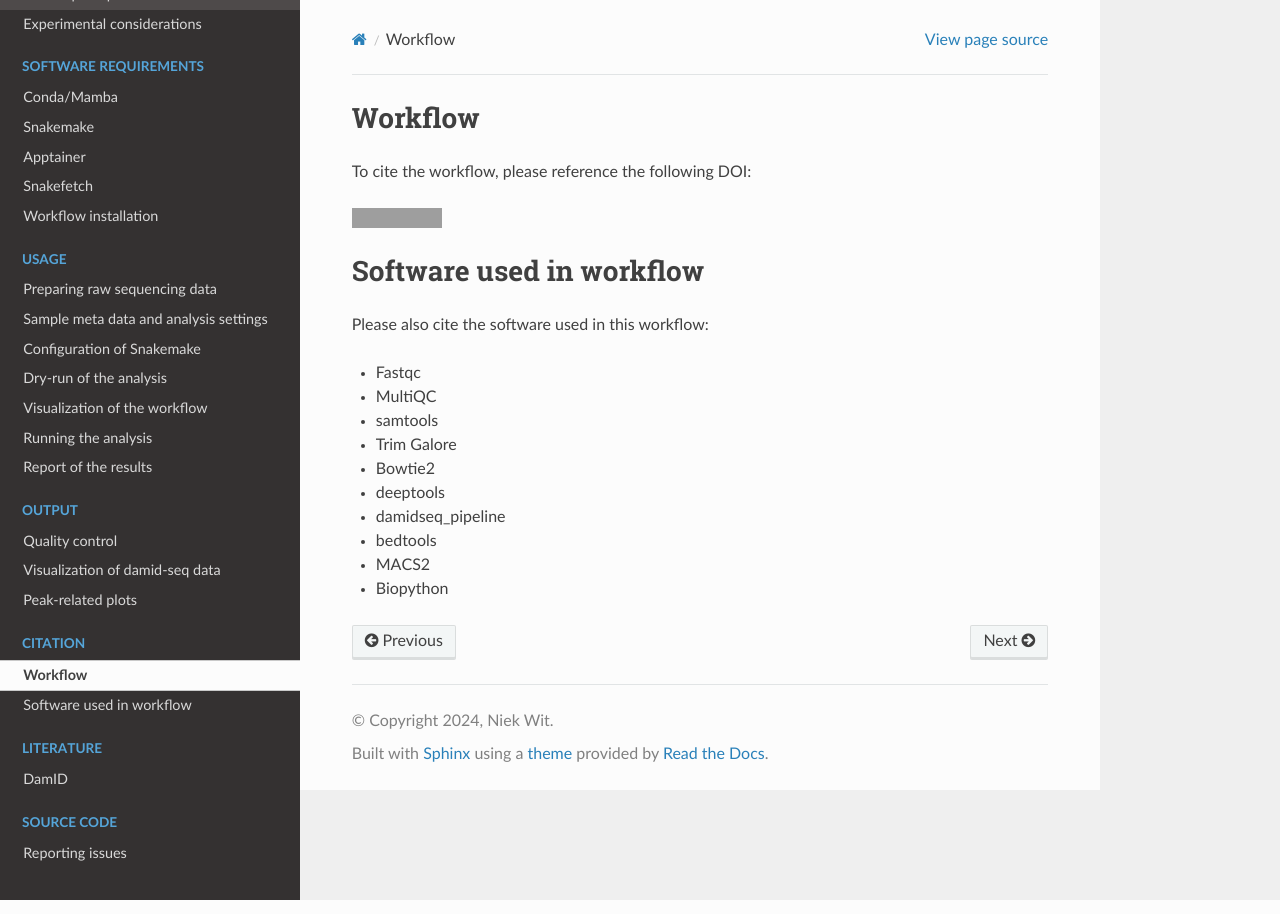
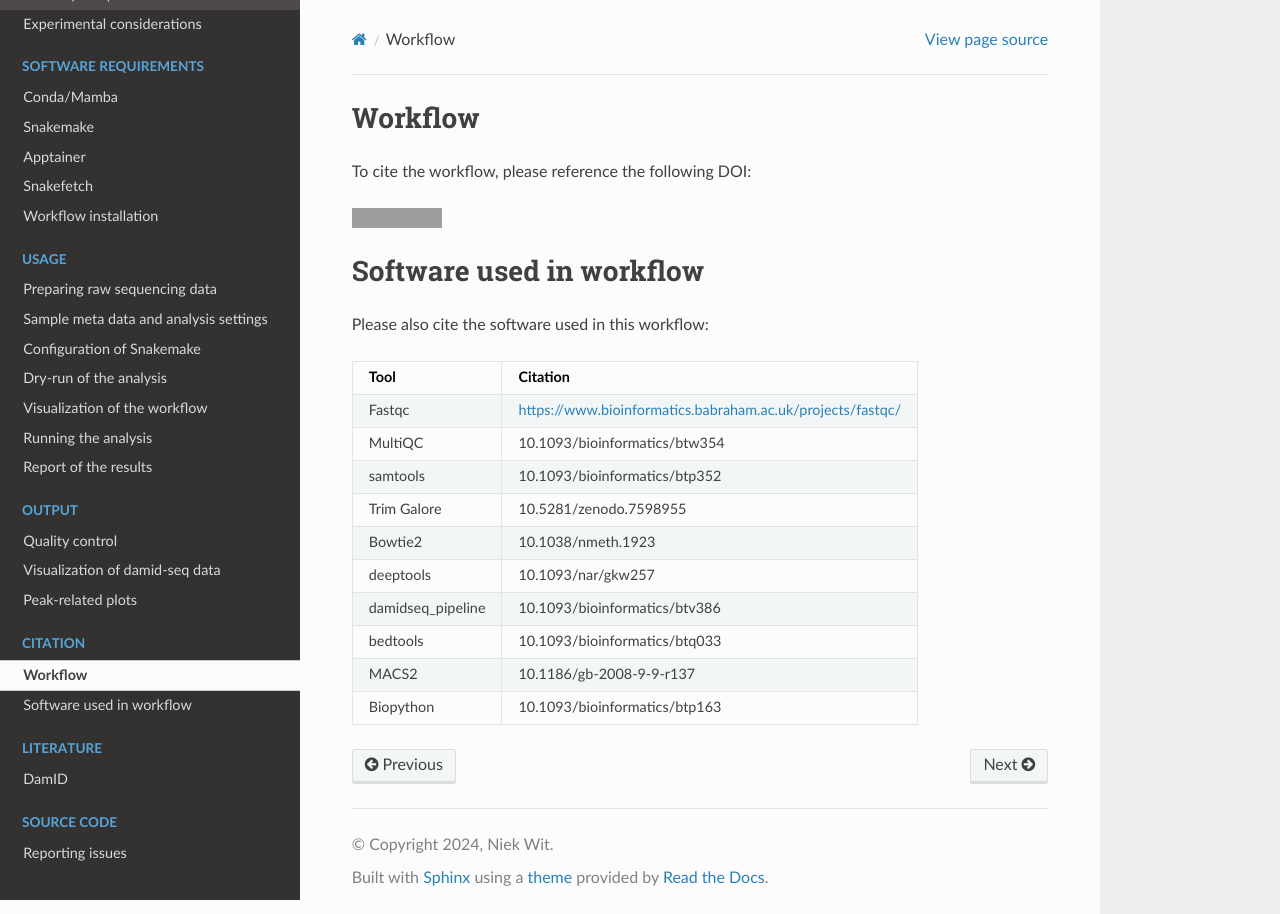
Before and after one commit to niekwit/damid-seq, a Sphinx documentation site: the page built from docs/citation.rst, in a window 1280 px wide. Built offline with Sphinx 7.4.7 and the Read the Docs theme 2.0.0, drawn with Linux system fonts in a browser that asks for light colours; grey boxes are pictures that could not be loaded.

Commit message:
added table

```diff
--- a/docs/citation.rst
+++ b/docs/citation.rst
@@ -12,13 +12,26 @@ Software used in workflow
 
 Please also cite the software used in this workflow:
 
-* Fastqc
-* MultiQC
-* samtools
-* Trim Galore
-* Bowtie2
-* deeptools
-* damidseq_pipeline
-* bedtools
-* MACS2
-* Biopython
++-------------------+------------------------------------------------------------+
+| Tool              | Citation                                                   |
++===================+============================================================+
+| Fastqc            | https://www.bioinformatics.babraham.ac.uk/projects/fastqc/ |
++-------------------+------------------------------------------------------------+
+| MultiQC           | 10.1093/bioinformatics/btw354                              |
++-------------------+------------------------------------------------------------+
+| samtools          | 10.1093/bioinformatics/btp352                              |
++-------------------+------------------------------------------------------------+
+| Trim Galore       | 10.5281/zenodo.7598955                                     |
++-------------------+------------------------------------------------------------+
+| Bowtie2           | 10.1038/nmeth.1923                                         |
++-------------------+------------------------------------------------------------+
+| deeptools         | 10.1093/nar/gkw257                                         |
++-------------------+------------------------------------------------------------+
+| damidseq_pipeline | 10.1093/bioinformatics/btv386                              |
++-------------------+------------------------------------------------------------+
+| bedtools          | 10.1093/bioinformatics/btq033                              |
++-------------------+------------------------------------------------------------+
+| MACS2             | 10.1186/gb-2008-9-9-r137                                   |
++-------------------+------------------------------------------------------------+
+| Biopython         | 10.1093/bioinformatics/btp163                              |
++-------------------+------------------------------------------------------------+
```
